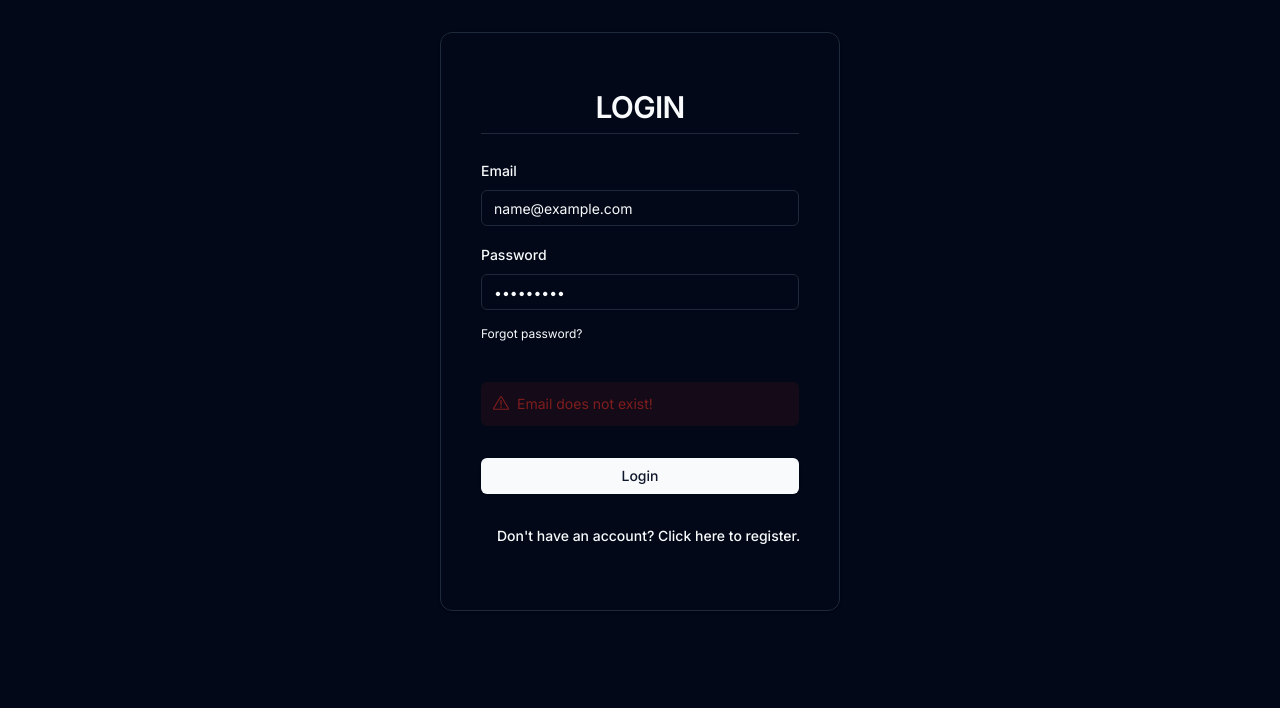
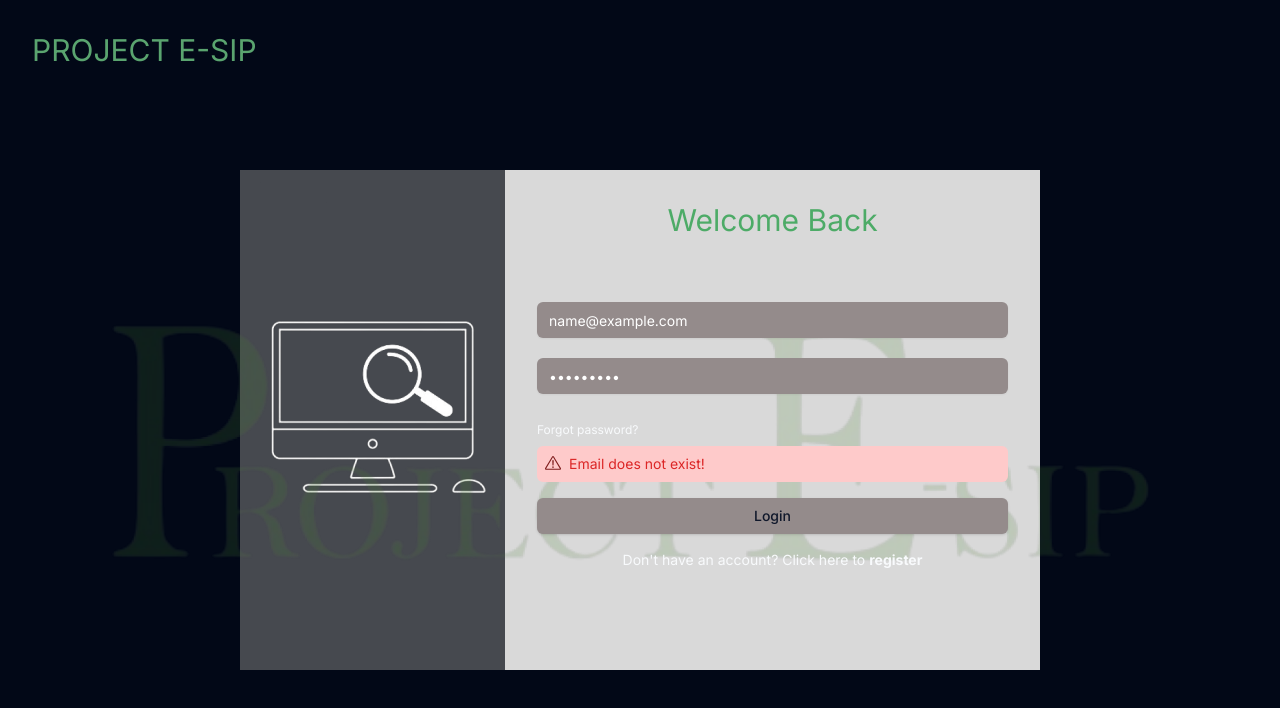
Before and after one commit to hyxenon/project-esip, a Next.js app: page /login in a window 1280 px wide. Both pictures are taken after typing "name@example.com", "Sample123" into the empty fields and a click on the button "Login". Shown: the top 708 px of the page. Built offline with nearby package versions, Linux system fonts and the light colour scheme; no server answers; the database is empty.

Commit message:
Refactor login layout

```diff
--- a/app/(auth)/login/page.tsx
+++ b/app/(auth)/login/page.tsx
@@ -1,17 +1,11 @@
-import LoginForm from "@/components/auth/login-form";
+import LoginForm from "@/components/auth/LoginForm";
 import AuthFormWrapper from "@/components/auth/auth-form-wrapper";
 import React from "react";
 
 const LoginPage = () => {
   return (
-    <div className="flex items-center justify-center py-8 px-4">
-      <AuthFormWrapper
-        title="login"
-        backBtnRef="/register"
-        backBtnLabel="Don't have an account? Click here to register."
-      >
-        <LoginForm />
-      </AuthFormWrapper>
+    <div>
+      <LoginForm />
     </div>
   );
 };
--- /dev/null
+++ b/components/auth/LoginForm.tsx
@@ -0,0 +1,154 @@
+"use client";
+import React, { useState, useTransition } from "react";
+import AuthNav from "./auth-nav";
+import Image from "next/image";
+import bgLogo from "../../assets/watermark_copy-removebg-preview 1.png";
+import searchBg from "../../assets/search-removebg-preview 1.png";
+import {
+  Form,
+  FormControl,
+  FormField,
+  FormItem,
+  FormLabel,
+  FormMessage,
+} from "../ui/form";
+import { useForm } from "react-hook-form";
+import { LoginSchema } from "@/models/models";
+import { zodResolver } from "@hookform/resolvers/zod";
+import { z } from "zod";
+import { useSearchParams } from "next/navigation";
+import { login } from "@/actions/login";
+import { Input } from "../ui/input";
+import { FormError } from "../form-error";
+import { FormSuccess } from "../form-success";
+import { Button } from "../ui/button";
+import Link from "next/link";
+
+const LoginForm = () => {
+  const searchParams = useSearchParams();
+  const urlError =
+    searchParams.get("error") === "OAuthAccountNotLinked"
+      ? "Email already in use with different provider!"
+      : "";
+  const [error, setError] = useState<string | undefined>("");
+  const [success, setSuccess] = useState<string | undefined>("");
+  const [isPending, startTransition] = useTransition();
+  const form = useForm<z.infer<typeof LoginSchema>>({
+    resolver: zodResolver(LoginSchema),
+    defaultValues: {
+      email: "",
+      password: "",
+    },
+  });
+
+  const onSubmit = (values: z.infer<typeof LoginSchema>) => {
+    setError("");
+    setSuccess("");
+    startTransition(() => {
+      login(values).then((data) => {
+        setError(data?.error);
+        setSuccess(data?.success);
+      });
+    });
+  };
+
+  return (
+    <div className="h-screen">
+      <AuthNav />
+      {/* Container */}
+      <div className="px-16 flex items-center justify-center h-[80%]">
+        {/* Login Form Container */}
+        <div className="relative px-16 flex justify-center items-center flex-1">
+          {/* Background Logo */}
+          <Image
+            className="absolute top-1/2 left-1/2 transform -translate-x-1/2 -translate-y-1/2"
+            src={bgLogo}
+            alt=""
+          />
+          {/* Form */}
+          <div className="h-[500px] bg-gray-400 w-[800px] flex">
+            <div className="bg-black bg-opacity-55">
+              <Image
+                className="-z-50"
+                draggable="false"
+                src={searchBg}
+                alt=""
+              />
+            </div>
+            <div className="flex-1 flex items-center py-4 z-1 flex-col bg-[#D9D9D9]">
+              <h1 className="text-3xl mt-4 text-[#4DAB67]">Welcome Back</h1>
+              <Form {...form}>
+                <form
+                  onSubmit={form.handleSubmit(onSubmit)}
+                  className="w-full px-8 z-10"
+                >
+                  <div className="space-y-5 mt-16">
+                    <FormField
+                      control={form.control}
+                      name="email"
+                      render={({ field }) => (
+                        <FormItem>
+                          <FormControl>
+                            <Input
+                              {...field}
+                              type="email"
+                              placeholder="Email Address"
+                              className="bg-[#948B8B] text-white border-none outline-none placeholder:text-white"
+                            />
+                          </FormControl>
+                          <FormMessage className="text-red-400" />
+                        </FormItem>
+                      )}
+                    />
+                    <FormField
+                      control={form.control}
+                      name="password"
+                      render={({ field }) => (
+                        <FormItem>
+                          <FormControl>
+                            <Input
+                              {...field}
+                              type="password"
+                              placeholder="Password"
+                              className="bg-[#948B8B] text-white border-none outline-none placeholder:text-white"
+                            />
+                          </FormControl>
+                          <FormMessage />
+                        </FormItem>
+                      )}
+                    />
+                    <Button
+                      size={"sm"}
+                      variant={"link"}
+                      asChild
+                      className="px-0 font-normal"
+                    >
+                      <Link href={"/reset-password"}>Forgot password?</Link>
+                    </Button>
+                  </div>
+                  <FormError message={error || urlError} />
+                  <FormSuccess message={success} />
+                  <Button
+                    disabled={isPending}
+                    className="w-full mt-4 bg-[#948B8B]"
+                    type="submit"
+                  >
+                    Login
+                  </Button>
+                  <p className="text-sm mt-4 text-center">
+                    Don't have an account? Click here to {""}
+                    <Link href={"/register"} className="font-bold">
+                      register
+                    </Link>
+                  </p>
+                </form>
+              </Form>
+            </div>
+          </div>
+        </div>
+      </div>
+    </div>
+  );
+};
+
+export default LoginForm;
--- /dev/null
+++ b/components/auth/auth-nav.tsx
@@ -0,0 +1,11 @@
+import React from "react";
+
+const AuthNav = () => {
+  return (
+    <nav>
+      <h1 className="text-3xl text-[#5AA46F] px-8 py-8">PROJECT E-SIP</h1>
+    </nav>
+  );
+};
+
+export default AuthNav;
--- a/components/form-error.tsx
+++ b/components/form-error.tsx
@@ -8,9 +8,9 @@ export const FormError = ({ message }: FormErrorProps) => {
   if (!message) return null;
 
   return (
-    <div className="bg-destructive/15 p-3  rounded-md flex items-center gap-x-2 text-sm text-destructive">
+    <div className="bg-red-200 p-2  rounded-md flex items-center gap-x-2 text-sm text-destructive">
       <ExclamationTriangleIcon className="h-4 w-4" />
-      <p>{message}</p>
+      <p className="text-red-600">{message}</p>
     </div>
   );
 };
```
Also changed, not shown: assets/search-removebg-preview 1.png (added), assets/watermark_copy-removebg-preview 1.png (added).
